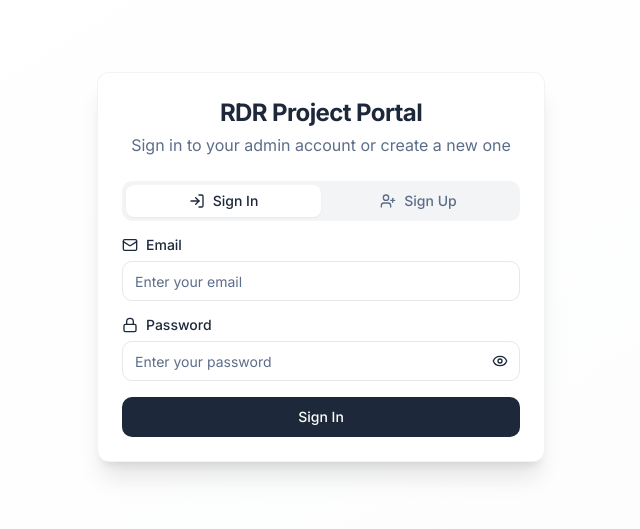
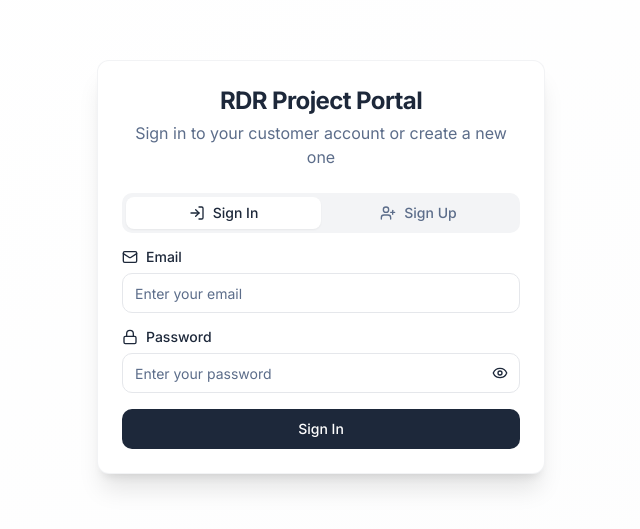
Before and after one commit to Tailorwiz/flowforge-services, a React (Vite) app: page /auth in a window 1280 px wide. Shown: the part 133-662 px from the top of the page, without its empty margins (319-959 px from the left). Built offline with nearby package versions, Linux system fonts and the light colour scheme.

Commit message:
Change auth page to customer
Update the authentication page to reflect a customer-facing interface instead of an admin one.

```diff
--- a/src/pages/Auth.tsx
+++ b/src/pages/Auth.tsx
@@ -118,7 +118,7 @@ export default function Auth() {
           <CardHeader className="space-y-1 text-center">
             <CardTitle className="text-2xl font-bold">RDR Project Portal</CardTitle>
             <p className="text-muted-foreground">
-              Sign in to your admin account or create a new one
+              Sign in to your customer account or create a new one
             </p>
           </CardHeader>
           <CardContent>
```
